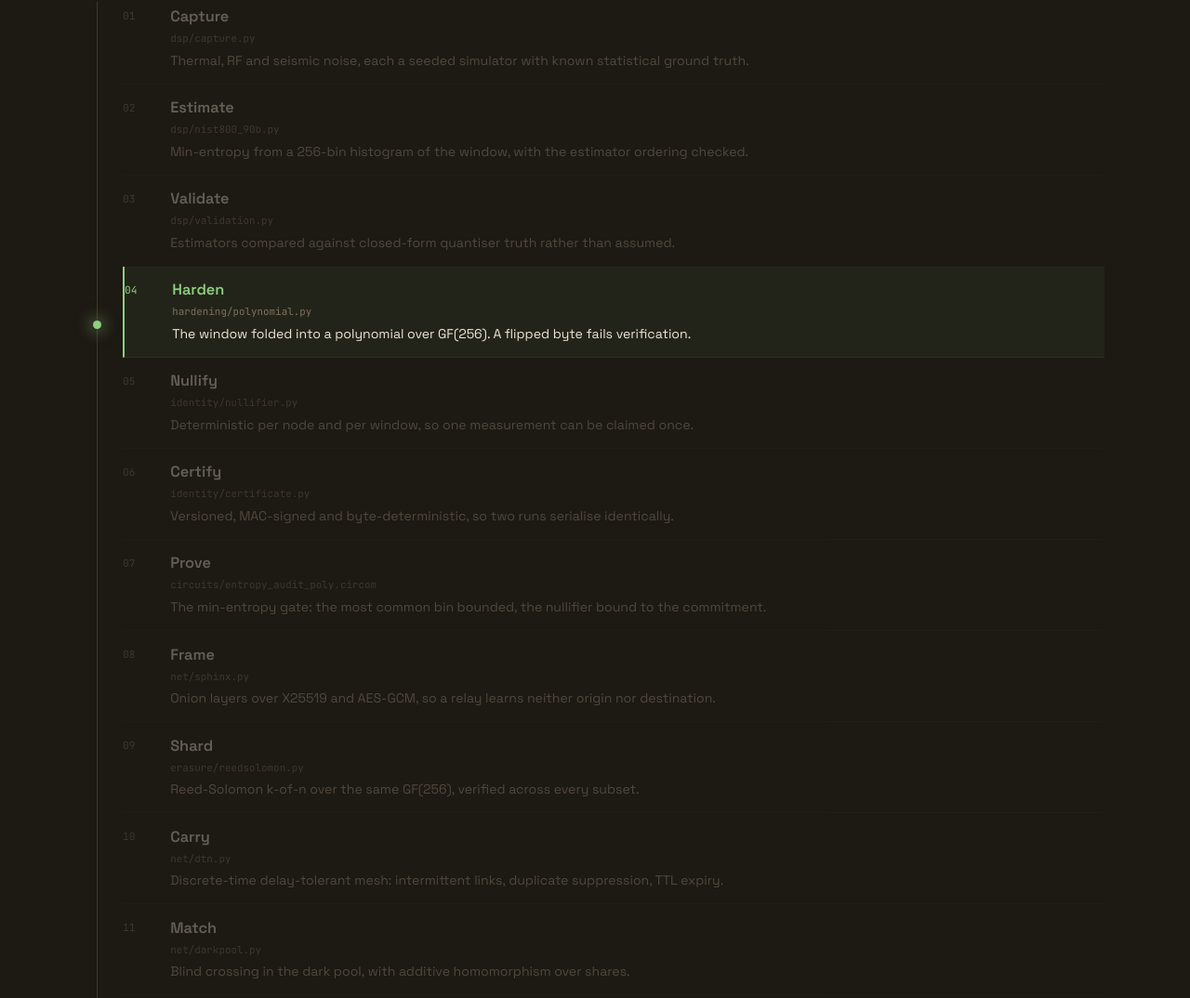
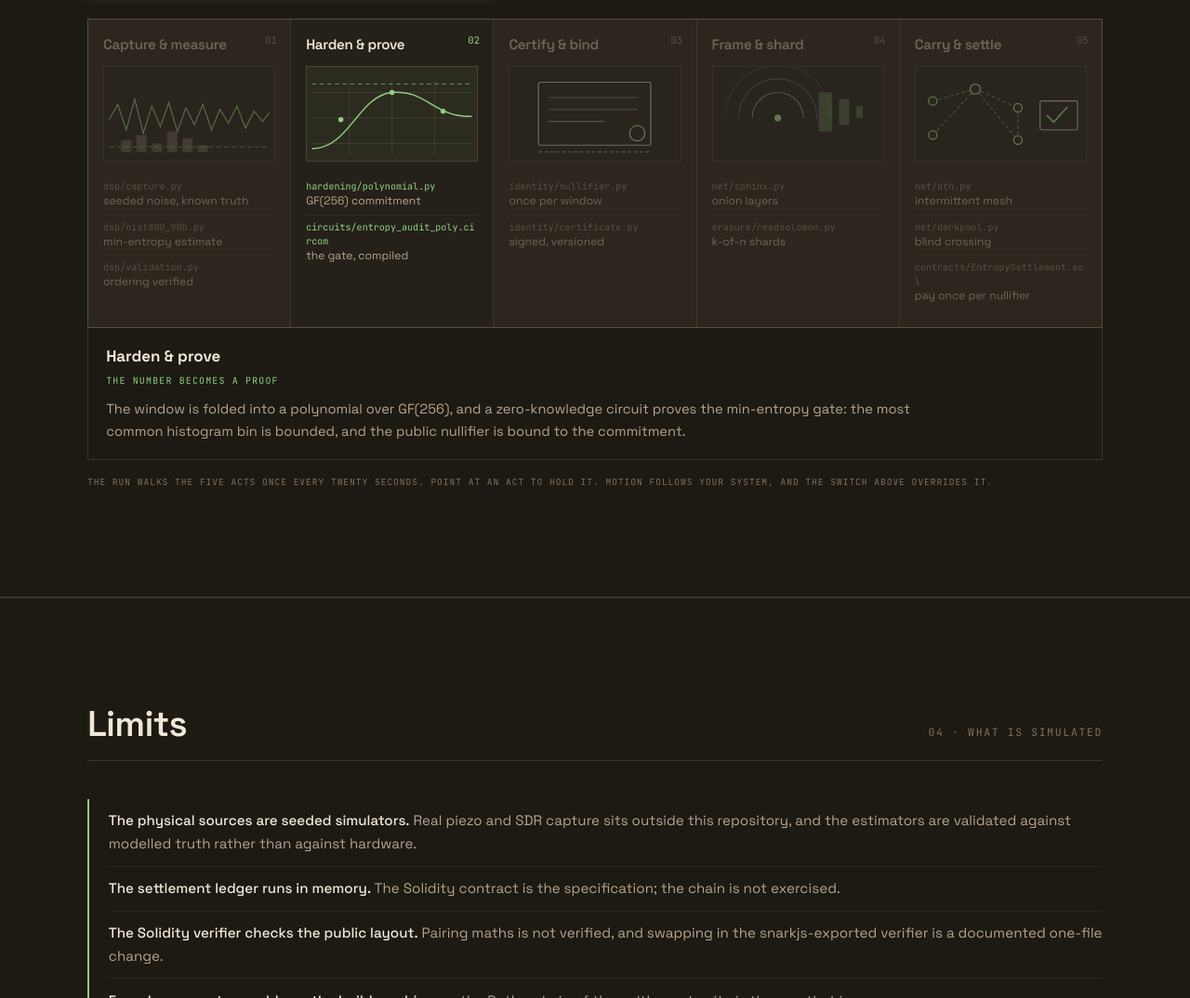
Before and after one commit to KELLERBABG/Planetary-Entropy-Mining, a plain HTML site: page index.html in a window 1280 px wide. Shown: the part 2058-3132 px from the top of the page at 93% size. Drawn offline with Linux system fonts and the light colour scheme.

Commit message:
Rebuild the pipeline as a console, because a list was never the point
The previous version was a run of text rows with a pulse travelling past them.
It showed the sequence but none of its content: the subject of this pipeline is
that the signal changes form, and nothing on the page changed form.

It is now five acts, each carrying a glyph of the signal at that point: the noise
window with its histogram and gate, the hardening polynomial drawn over a field
grid, the certificate with its seal, the onion arcs beside separating erasure
shards, and the mesh carrying shards into a settled ledger. When the run reaches
an act, the rail fills, the panel lifts out of the dimmed row and the glyph
animates in: the waveform draws, the bars grow, the curve traces, the shards
split, the check lands.

The readout beneath states the act in full, and every module path and description
stays in the DOM as text, so nothing needs the animation to be read. Motion still
follows the system setting with the masthead switch as the override.

Twelve modules, five acts, one continuous signal.

```diff
--- a/index.html
+++ b/index.html
@@ -129,24 +129,79 @@ pre .c{color:var(--dim)}
 @media (prefers-reduced-motion:reduce){html{scroll-behavior:auto}.js [data-reveal]{opacity:1;transform:none;transition:none}}
 @media (max-width:840px){.navlinks a:not(.btn){display:none}}
 
-/* ---- the pipeline, as a running chain ------------------------------- */
-.flow{position:relative;padding-left:36px}
-.flowrail{position:absolute;left:10px;top:10px;bottom:34px;width:1px;background:var(--line)}
-.pulse{position:absolute;left:-4px;top:0;width:9px;height:9px;border-radius:50%;background:var(--flux);
-  box-shadow:0 0 16px 4px rgba(142,208,129,.4);transition:transform .55s var(--ease);will-change:transform}
-.stations{list-style:none;margin:0;padding:0}
-.st{display:grid;grid-template-columns:2.3rem 1fr;gap:.9rem;padding:.8rem .9rem .8rem 0;border-bottom:1px solid var(--line-soft);
-  border-left:2px solid transparent;opacity:.34;transition:opacity .35s var(--ease),background-color .35s var(--ease),border-color .35s var(--ease),transform .35s var(--ease)}
-.st.on{opacity:1;background:rgba(142,208,129,.06);border-left-color:var(--flux);transform:translateX(2px)}
-.st.on p{color:var(--chalk)}
-.st .sn{font-family:var(--mono);font-size:.7rem;color:var(--dim);padding-top:.2rem;transition:color .35s var(--ease)}
-.st.on .sn{color:var(--flux)}
-.st b{display:block;font-weight:600;color:var(--chalk);font-size:1.02rem;transition:color .35s var(--ease)}
-.st.on b{color:var(--flux)}
-.st code{display:block;font-family:var(--mono);font-size:.68rem;color:var(--dim);margin-top:.1rem}
-.st p{margin:.25rem 0 0;font-size:.88rem;line-height:1.55;color:var(--steel);max-width:74ch}
+/* ---- the pipeline: a console of five acts --------------------------- */
+.console{margin-top:.4rem}
+.crail{position:relative;height:2px;background:var(--line);margin-bottom:1.6rem}
+.cfill{position:absolute;left:0;top:0;height:2px;background:var(--flux);width:20%;
+  transition:width .7s var(--ease);box-shadow:0 0 12px 1px rgba(142,208,129,.5)}
+.acts{list-style:none;margin:0;padding:0;display:grid;grid-template-columns:repeat(5,minmax(0,1fr));gap:1px;
+  background:var(--line);border:1px solid var(--line)}
+.act{background:var(--ground);padding:1.1rem 1rem 1.2rem;position:relative;
+  transition:background-color .45s var(--ease),opacity .45s var(--ease);opacity:.42}
+.act.on{background:var(--panel-2);opacity:1}
+.act .anum{position:absolute;top:.85rem;right:.9rem;font-family:var(--mono);font-size:.66rem;color:var(--dim);
+  transition:color .45s var(--ease)}
+.act.on .anum{color:var(--flux)}
+.act h3{font-size:.95rem;line-height:1.2;margin:0 0 .9rem;padding-right:1.6rem;color:var(--haze);
+  transition:color .45s var(--ease)}
+.act.on h3{color:var(--chalk)}
+.glyph{border:1px solid var(--line);background:rgba(0,0,0,.28);margin-bottom:.9rem}
+.glyph svg{display:block;width:100%;height:auto}
+.glyph .wave{fill:none;stroke:var(--flux);stroke-width:1.3;opacity:.85}
+.glyph .bars rect{fill:var(--dim);opacity:.55}
+.glyph .gate{stroke:var(--flux);stroke-width:1;stroke-dasharray:5 4;opacity:.7}
+.glyph .grid line{stroke:var(--line);stroke-width:.8}
+.glyph .curve{fill:none;stroke:var(--flux);stroke-width:1.6}
+.glyph .pts circle{fill:var(--flux)}
+.glyph .doc{fill:none;stroke:var(--chalk);stroke-width:1.3;opacity:.75}
+.glyph .lines line{stroke:var(--dim);stroke-width:1.2}
+.glyph .seal{fill:none;stroke:var(--flux);stroke-width:1.4}
+.glyph .hash{stroke:var(--dim);stroke-width:1.6;stroke-dasharray:4 3}
+.glyph .onion path{fill:none;stroke:var(--dim);stroke-width:1.3}
+.glyph .pt{fill:var(--flux)}
+.glyph .shards rect{fill:var(--flux);opacity:.35}
+.glyph .mesh line{stroke:var(--dim);stroke-width:1.1;stroke-dasharray:4 3}
+.glyph .nodes circle{fill:var(--ground);stroke:var(--flux);stroke-width:1.4}
+.glyph .ledger{fill:none;stroke:var(--chalk);stroke-width:1.3;opacity:.75}
+.glyph .check{fill:none;stroke:var(--flux);stroke-width:1.8}
+.act.on .glyph .bars rect{opacity:1;background:var(--flux)}
+.act.on .glyph{background:rgba(142,208,129,.06)}
+.mods{list-style:none;margin:0;padding:0}
+.mods li{padding:.3rem 0;border-top:1px solid var(--line-soft)}
+.mods li:first-child{border-top:0}
+.mods code{display:block;font-family:var(--mono);font-size:.63rem;color:var(--dim);overflow-wrap:anywhere;line-height:1.5}
+.act.on .mods code{color:var(--flux)}
+.mods span{display:block;font-size:.76rem;color:var(--haze);line-height:1.45}
+.cread{border:1px solid var(--line);border-top:0;background:var(--panel);padding:1.1rem 1.2rem}
+.cread b{display:block;color:var(--chalk);font-size:1.06rem}
+.cread span{display:block;font-family:var(--mono);font-size:.62rem;letter-spacing:.12em;text-transform:uppercase;
+  color:var(--flux);margin:.25rem 0 .7rem}
+.cread p{margin:0;font-size:.92rem;color:var(--haze);max-width:96ch}
 .flowcap{margin:1rem 0 0;font-family:var(--mono);font-size:.6rem;letter-spacing:.1em;text-transform:uppercase;color:var(--dim)}
-@media (prefers-reduced-motion:reduce){.st{opacity:1}.pulse{display:none}}
+/* the glyph animates when its act is reached */
+@media (prefers-reduced-motion:no-preference){
+  .act.on .glyph .wave{stroke-dasharray:420;stroke-dashoffset:420;animation:draw 1.5s var(--ease) forwards}
+  .act.on .glyph .bars rect{transform-origin:center bottom;animation:grow .6s var(--ease) backwards}
+  .act.on .glyph .bars rect:nth-child(2){animation-delay:.06s}
+  .act.on .glyph .bars rect:nth-child(3){animation-delay:.12s}
+  .act.on .glyph .bars rect:nth-child(4){animation-delay:.18s}
+  .act.on .glyph .bars rect:nth-child(5){animation-delay:.24s}
+  .act.on .glyph .bars rect:nth-child(6){animation-delay:.3s}
+  .act.on .glyph .curve{stroke-dasharray:400;stroke-dashoffset:400;animation:draw 1.6s var(--ease) forwards}
+  .act.on .glyph .doc,.act.on .glyph .ledger{stroke-dasharray:420;stroke-dashoffset:420;animation:draw 1.2s var(--ease) forwards}
+  .act.on .glyph .seal{animation:pop .7s var(--ease) .4s backwards}
+  .act.on .glyph .shards rect{animation:split .9s var(--ease) forwards}
+  .act.on .glyph .mesh line{animation:draw 1.2s var(--ease) forwards}
+  .act.on .glyph .nodes circle{animation:pop .6s var(--ease) backwards}
+  .act.on .glyph .check{stroke-dasharray:60;stroke-dashoffset:60;animation:draw .8s var(--ease) .3s forwards}
+}
+@keyframes draw{to{stroke-dashoffset:0}}
+@keyframes grow{from{transform:scaleY(.15)}}
+@keyframes pop{from{transform:scale(.2);opacity:0}}
+@keyframes split{from{transform:translateX(-22px)}}
+@media (prefers-reduced-motion:reduce){.act{opacity:1}.cfill{transition:none}}
+@media (max-width:1080px){.acts{grid-template-columns:repeat(2,minmax(0,1fr))}}
+@media (max-width:620px){.acts{grid-template-columns:minmax(0,1fr)}}
 
 .motion-toggle{font-family:var(--mono);font-size:.66rem;letter-spacing:.1em;text-transform:uppercase;background:transparent;
   color:var(--steel);border:1px solid var(--line);padding:.5em .7em;cursor:pointer;transition:background-color .18s,color .18s,border-color .18s}
@@ -267,88 +322,71 @@ pre .c{color:var(--dim)}
         <h2>The pipeline</h2>
         <span class="mono">02 &middot; Eleven modules, thirteen stages</span>
       </div>
-      <div class="flow" id="flow">
-        <div class="flowrail" aria-hidden="true"><span class="pulse" id="pulse"></span></div>
-        <ol class="stations">
-        <li class="st"><span class="sn">01</span>
-          <div><b>Capture</b><code>dsp/capture.py</code><p>Thermal, RF and seismic noise, each a seeded simulator with known statistical ground truth.</p></div></li>
-        <li class="st"><span class="sn">02</span>
-          <div><b>Estimate</b><code>dsp/nist800_90b.py</code><p>Min-entropy from a 256-bin histogram of the window, with the estimator ordering checked.</p></div></li>
-        <li class="st"><span class="sn">03</span>
-          <div><b>Validate</b><code>dsp/validation.py</code><p>Estimators compared against closed-form quantiser truth rather than assumed.</p></div></li>
-        <li class="st"><span class="sn">04</span>
-          <div><b>Harden</b><code>hardening/polynomial.py</code><p>The window folded into a polynomial over GF(256). A flipped byte fails verification.</p></div></li>
-        <li class="st"><span class="sn">05</span>
-          <div><b>Nullify</b><code>identity/nullifier.py</code><p>Deterministic per node and per window, so one measurement can be claimed once.</p></div></li>
-        <li class="st"><span class="sn">06</span>
-          <div><b>Certify</b><code>identity/certificate.py</code><p>Versioned, MAC-signed and byte-deterministic, so two runs serialise identically.</p></div></li>
-        <li class="st"><span class="sn">07</span>
-          <div><b>Prove</b><code>circuits/entropy_audit_poly.circom</code><p>The min-entropy gate: the most common bin bounded, the nullifier bound to the commitment.</p></div></li>
-        <li class="st"><span class="sn">08</span>
-          <div><b>Frame</b><code>net/sphinx.py</code><p>Onion layers over X25519 and AES-GCM, so a relay learns neither origin nor destination.</p></div></li>
-        <li class="st"><span class="sn">09</span>
-          <div><b>Shard</b><code>erasure/reedsolomon.py</code><p>Reed-Solomon k-of-n over the same GF(256), verified across every subset.</p></div></li>
-        <li class="st"><span class="sn">10</span>
-          <div><b>Carry</b><code>net/dtn.py</code><p>Discrete-time delay-tolerant mesh: intermittent links, duplicate suppression, TTL expiry.</p></div></li>
-        <li class="st"><span class="sn">11</span>
-          <div><b>Match</b><code>net/darkpool.py</code><p>Blind crossing in the dark pool, with additive homomorphism over shares.</p></div></li>
-        <li class="st"><span class="sn">12</span>
-          <div><b>Settle</b><code>contracts/EntropySettlement.sol</code><p>Atomic pay-once-per-nullifier, with the contract as the authoritative specification.</p></div></li>
-        </ol>
-        <p class="flowcap">The pulse walks the chain once every eighteen seconds. Point at a stage to hold it there. Motion follows your system, and the switch above overrides it.</p>
+      <div class="console" id="console">
+      <div class="crail"><span class="cfill" id="cfill"></span></div>
+      <ol class="acts">
+      <li class="act" data-title="Capture &amp; measure" data-sub="a window of noise becomes a number" data-body="Thermal, RF and seismic noise is captured as a window, reduced to a 256-bin histogram, and estimated with the NIST SP 800-90B estimators. The estimator ordering is checked against closed-form truth rather than assumed.">
+        <span class="anum">01</span>
+        <h3>Capture &amp; measure</h3>
+        <div class="glyph"><svg viewBox="0 0 200 110" aria-hidden="true"><path class="wave" d="M6 62 L16 44 L26 74 L36 38 L46 78 L56 46 L66 70 L76 42 L86 76 L96 48 L106 68 L116 44 L126 74 L136 50 L146 66 L156 46 L166 72 L176 52 L186 64 L194 54"/>
+      <g class="bars">
+        <rect x="20" y="86" width="12" height="14"/><rect x="38" y="80" width="12" height="20"/>
+        <rect x="56" y="90" width="12" height="10"/><rect x="74" y="76" width="12" height="24"/>
+        <rect x="92" y="84" width="12" height="16"/><rect x="110" y="92" width="12" height="8"/>
+      </g>
+      <line class="gate" x1="6" y1="94" x2="194" y2="94"/></svg></div>
+        <ul class="mods"><li><code>dsp/capture.py</code><span>seeded noise, known truth</span></li><li><code>dsp/nist800_90b.py</code><span>min-entropy estimate</span></li><li><code>dsp/validation.py</code><span>ordering verified</span></li></ul>
+      </li>
+      <li class="act" data-title="Harden &amp; prove" data-sub="the number becomes a proof" data-body="The window is folded into a polynomial over GF(256), and a zero-knowledge circuit proves the min-entropy gate: the most common histogram bin is bounded, and the public nullifier is bound to the commitment.">
+        <span class="anum">02</span>
+        <h3>Harden &amp; prove</h3>
+        <div class="glyph"><svg viewBox="0 0 200 110" aria-hidden="true"><g class="grid">
+        <line x1="6" y1="30" x2="194" y2="30"/><line x1="6" y1="60" x2="194" y2="60"/><line x1="6" y1="90" x2="194" y2="90"/>
+        <line x1="50" y1="16" x2="50" y2="104"/><line x1="100" y1="16" x2="100" y2="104"/><line x1="150" y1="16" x2="150" y2="104"/>
+      </g>
+      <path class="curve" d="M6 96 C 50 96, 60 34, 100 30 S 150 60, 194 58"/>
+      <g class="pts"><circle cx="40" cy="62" r="3"/><circle cx="100" cy="30" r="3"/><circle cx="160" cy="52" r="3"/></g>
+      <line class="gate" x1="6" y1="20" x2="194" y2="20"/></svg></div>
+        <ul class="mods"><li><code>hardening/polynomial.py</code><span>GF(256) commitment</span></li><li><code>circuits/entropy_audit_poly.circom</code><span>the gate, compiled</span></li></ul>
+      </li>
+      <li class="act" data-title="Certify &amp; bind" data-sub="the proof becomes a document" data-body="A deterministic nullifier is derived per node and per window so one measurement can be claimed once, and the certificate is versioned, MAC-signed and byte-deterministic: two runs serialise identically.">
+        <span class="anum">03</span>
+        <h3>Certify &amp; bind</h3>
+        <div class="glyph"><svg viewBox="0 0 200 110" aria-hidden="true"><rect class="doc" x="34" y="18" width="132" height="74" rx="2"/>
+      <g class="lines"><line x1="46" y1="36" x2="150" y2="36"/><line x1="46" y1="50" x2="150" y2="50"/><line x1="46" y1="64" x2="112" y2="64"/></g>
+      <circle class="seal" cx="150" cy="78" r="9"/>
+      <path class="hash" d="M34 100 H166"/></svg></div>
+        <ul class="mods"><li><code>identity/nullifier.py</code><span>once per window</span></li><li><code>identity/certificate.py</code><span>signed, versioned</span></li></ul>
+      </li>
+      <li class="act" data-title="Frame &amp; shard" data-sub="the document becomes pieces that travel" data-body="Onion layers over X25519 and AES-GCM mean a relay learns neither origin nor destination, and Reed-Solomon k-of-n erasure coding over the same field means any sufficient subset rebuilds the whole.">
+        <span class="anum">04</span>
+        <h3>Frame &amp; shard</h3>
+        <div class="glyph"><svg viewBox="0 0 200 110" aria-hidden="true"><g class="onion"><path d="M46 60 a30 30 0 0 1 60 0" /><path d="M30 60 a46 46 0 0 1 92 0" opacity=".55"/><path d="M14 60 a62 62 0 0 1 124 0" opacity=".3"/></g>
+      <circle class="pt" cx="76" cy="60" r="4"/>
+      <g class="shards"><rect x="124" y="30" width="16" height="46"/><rect x="148" y="38" width="12" height="30"/><rect x="168" y="46" width="8" height="14"/></g></svg></div>
+        <ul class="mods"><li><code>net/sphinx.py</code><span>onion layers</span></li><li><code>erasure/reedsolomon.py</code><span>k-of-n shards</span></li></ul>
+      </li>
+      <li class="act" data-title="Carry &amp; settle" data-sub="the pieces arrive, and settle once" data-body="Shards cross a delay-tolerant mesh with intermittent links, duplicate suppression and TTL expiry, cross blindly in the dark pool, and settle atomically once per nullifier against the contract.">
+        <span class="anum">05</span>
+        <h3>Carry &amp; settle</h3>
+        <div class="glyph"><svg viewBox="0 0 200 110" aria-hidden="true"><g class="mesh">
+        <line x1="20" y1="40" x2="70" y2="26"/><line x1="70" y1="26" x2="120" y2="48"/>
+        <line x1="20" y1="80" x2="70" y2="26"/><line x1="70" y1="26" x2="120" y2="86"/>
+        <line x1="120" y1="48" x2="120" y2="86"/>
+      </g>
+      <g class="nodes"><circle cx="20" cy="40" r="5"/><circle cx="70" cy="26" r="6"/><circle cx="120" cy="48" r="5"/><circle cx="20" cy="80" r="5"/><circle cx="120" cy="86" r="5"/></g>
+      <rect class="ledger" x="146" y="40" width="44" height="34" rx="2"/>
+      <path class="check" d="M154 57 l8 8 l16 -18"/></svg></div>
+        <ul class="mods"><li><code>net/dtn.py</code><span>intermittent mesh</span></li><li><code>net/darkpool.py</code><span>blind crossing</span></li><li><code>contracts/EntropySettlement.sol</code><span>pay once per nullifier</span></li></ul>
+      </li>
+      </ol>
+      <div class="cread">
+        <b id="actTitle">Capture &amp; measure</b>
+        <span id="actSub">a window of noise becomes a number</span>
+        <p id="actBody">Thermal, RF and seismic noise is captured as a window, reduced to a 256-bin histogram, and estimated with the NIST SP 800-90B estimators. The estimator ordering is checked against closed-form truth rather than assumed.</p>
       </div>
+      <p class="flowcap">The run walks the five acts once every twenty seconds. Point at an act to hold it. Motion follows your system, and the switch above overrides it.</p>
     </div>
-  </section>
-
-  <section class="section" id="proof">
-    <div class="wrap">
-      <div class="sec-head">
-        <h2>What the circuit proves</h2>
-        <span class="mono">03 &middot; The gate</span>
-      </div>
-      <div class="proof">
-        <div data-reveal>
-          <div class="mono-block">
-<span class="c">// stated in the circuit header</span>
-I know a 256-bin histogram of 2^16 quantised
-samples whose most common symbol occurs at
-most 512 times &mdash; hence the per-symbol
-min-entropy is at least
-
-  -log2(512 / 65536) = 7 bits
-
-and a 64-byte GF(256) hardening-polynomial
-commitment, and a node secret, such that the
-public nullifier equals
-
-  Poseidon(secret, node_secret, p_commit).
-          </div>
-          <p style="margin-top:1.3rem">
-            The gate is enforced twice over: every bin count must stay under <b style="color:var(--chalk)">max_count</b>,
-            and <b style="color:var(--chalk)">max_count &times; 2<sup>T</sup></b> must stay under the sample count. Lowering
-            the bound below the true maximum breaks the first check, and raising it breaks the second, so a prover
-            has no room to move.
-          </p>
-        </div>
-        <div data-reveal>
-          <div class="hist">
-            <svg viewBox="0 0 500 160" role="img" aria-label="Sixteen histogram bins with the gate line drawn above the tallest bin.">
-              <line class="g" x1="6" y1="6" x2="494" y2="6"/>
-              <text class="hl" x="8" y="0">max_count</text>
-              <rect x="10" y="61" width="20" height="59"/><rect x="40" y="83" width="20" height="37"/><rect x="70" y="52" width="20" height="68"/><rect x="100" y="96" width="20" height="24"/><rect x="130" y="93" width="20" height="27"/><rect x="160" y="34" width="20" height="86"/><rect x="190" y="16" width="20" height="104"/><rect x="220" y="56" width="20" height="64"/><rect x="250" y="28" width="20" height="92"/><rect x="280" y="95" width="20" height="25"/><rect x="310" y="38" width="20" height="82"/><rect x="340" y="75" width="20" height="45"/><rect x="370" y="98" width="20" height="22"/><rect x="400" y="91" width="20" height="29"/><rect x="430" y="47" width="20" height="73"/><rect x="460" y="49" width="20" height="71"/>
-              <line x1="6" y1="120" x2="494" y2="120" stroke="rgba(190,210,220,.3)" stroke-width="1"/>
-              <text class="l" x="8" y="140">bin 0</text>
-              <text class="l" x="440" y="140">bin 255</text>
-              <text class="l" x="8" y="154">256 bins &middot; 2^16 samples</text>
-            </svg>
-          </div>
-          <p style="margin-top:1rem">
-            The compiled circuit ships its own constraint system and witness generator:
-            <span class="mono" style="text-transform:none;letter-spacing:0">entropy_audit_poly.r1cs</span> and the
-            WebAssembly witness calculator beside it.
-          </p>
-        </div>
-      </div>
     </div>
   </section>
 
@@ -432,47 +470,42 @@ node circuits/scripts/entropy_poly_prove.mjs --assert</pre>
 
 <script>
 (function(){
-  var flow = document.getElementById('flow');
-  if (!flow) return;
-  var sts = Array.prototype.slice.call(flow.querySelectorAll('.st'));
-  var pulse = document.getElementById('pulse');
+  var box = document.getElementById('console');
+  if (!box) return;
+  var acts = Array.prototype.slice.call(box.querySelectorAll('.act'));
+  var fill = document.getElementById('cfill');
+  var tEl = document.getElementById('actTitle');
+  var sEl = document.getElementById('actSub');
+  var bEl = document.getElementById('actBody');
+  var toggle = document.getElementById('motionToggle');
   var sysReduce = window.matchMedia('(prefers-reduced-motion: reduce)').matches;
-  var toggle = document.getElementById('motionToggle');
   var on = !sysReduce;
   var i = 0, timer = null;
 
+  function show(n){
+    i = (n + acts.length) % acts.length;
+    acts.forEach(function(a, k){ a.classList.toggle('on', k === i); });
+    var a = acts[i];
+    if (fill) fill.style.width = (((i + 1) / acts.length) * 100).toFixed(1) + '%';
+    if (tEl) tEl.textContent = a.getAttribute('data-title');
+    if (sEl) sEl.textContent = a.getAttribute('data-sub');
+    if (bEl) bEl.textContent = a.getAttribute('data-body') || bEl.textContent;
+  }
+  function start(){ if (!on || timer) return; timer = setInterval(function(){ show(i + 1); }, 4000); }
+  function stop(){ clearInterval(timer); timer = null; }
   function setMotion(state){
     on = state;
     if (toggle) { toggle.setAttribute('aria-pressed', String(on)); toggle.textContent = 'Motion: ' + (on ? 'on' : 'off'); }
-    if (pulse) pulse.style.display = on ? '' : 'none';
-    if (!on) { sts.forEach(function(s){ s.classList.add('on'); }); clearInterval(timer); timer = null; }
+    if (!on) { stop(); acts.forEach(function(a){ a.classList.add('on'); }); if (fill) fill.style.width = '100%'; }
     else { show(i); start(); }
   }
-  function start(){
-    if (!on || timer) return;
-    timer = setInterval(function(){ show(i + 1); }, 1500);
-  }
-  function stop(){ clearInterval(timer); timer = null; }
-
-  function show(n){
-    i = (n + sts.length) % sts.length;
-    sts.forEach(function(s, k){ s.classList.toggle('on', k === i); });
-    var s = sts[i];
-    pulse.style.transform = 'translateY(' + (s.offsetTop + s.offsetHeight / 2) + 'px)';
-  }
-  if (sts.length === 0) return;
-  if (toggle) { toggle.addEventListener('click', function(){ setMotion(!on); }); }
-  sts.forEach(function(s, k){ s.addEventListener('mouseenter', function(){ show(k); }); });
+  acts.forEach(function(a, k){ a.addEventListener('mouseenter', function(){ show(k); }); });
   if ('IntersectionObserver' in window) {
-    new IntersectionObserver(function(entries){
-      entries.forEach(function(e){
-        if (e.isIntersecting) { start(); } else { stop(); }
-      });
-    }, { threshold: 0.2 }).observe(flow);
-  } else {
-    timer = setInterval(function(){ show(i + 1); }, 1500);
-  }
-  window.addEventListener('resize', function(){ if (on) show(i); });
+    new IntersectionObserver(function(es){
+      es.forEach(function(e){ if (e.isIntersecting) { start(); } else { stop(); } });
+    }, { threshold: 0.2 }).observe(box);
+  } else { start(); }
+  if (toggle) toggle.addEventListener('click', function(){ setMotion(!on); });
   setMotion(on);
 })();
 </script>
```
